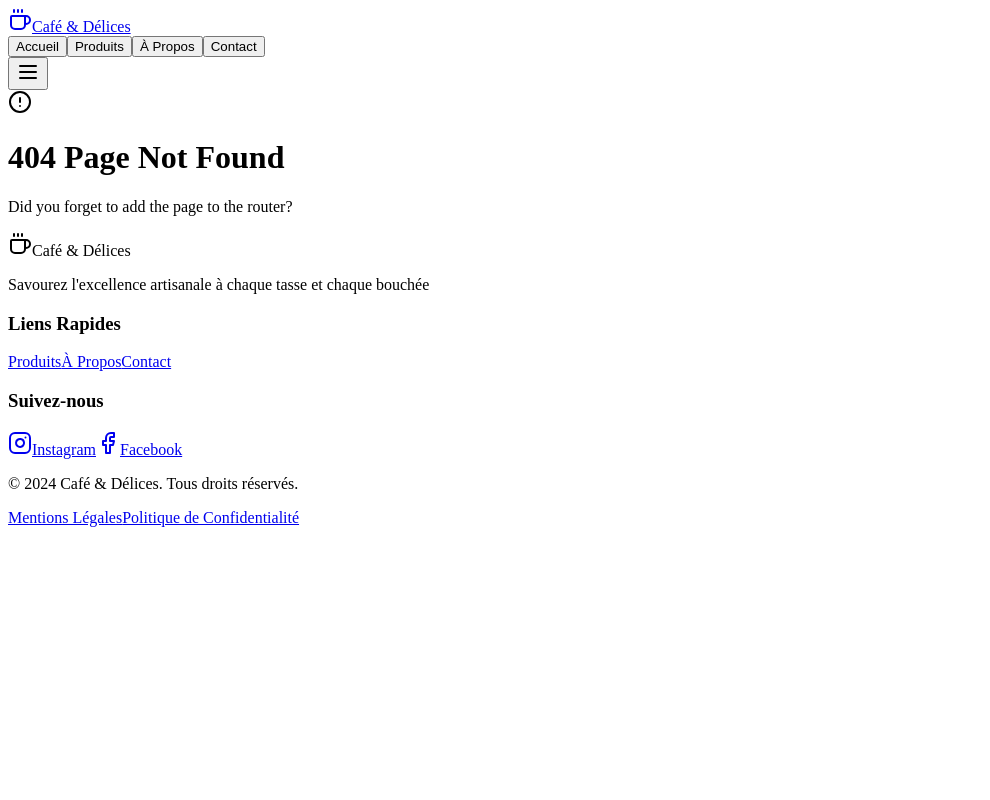
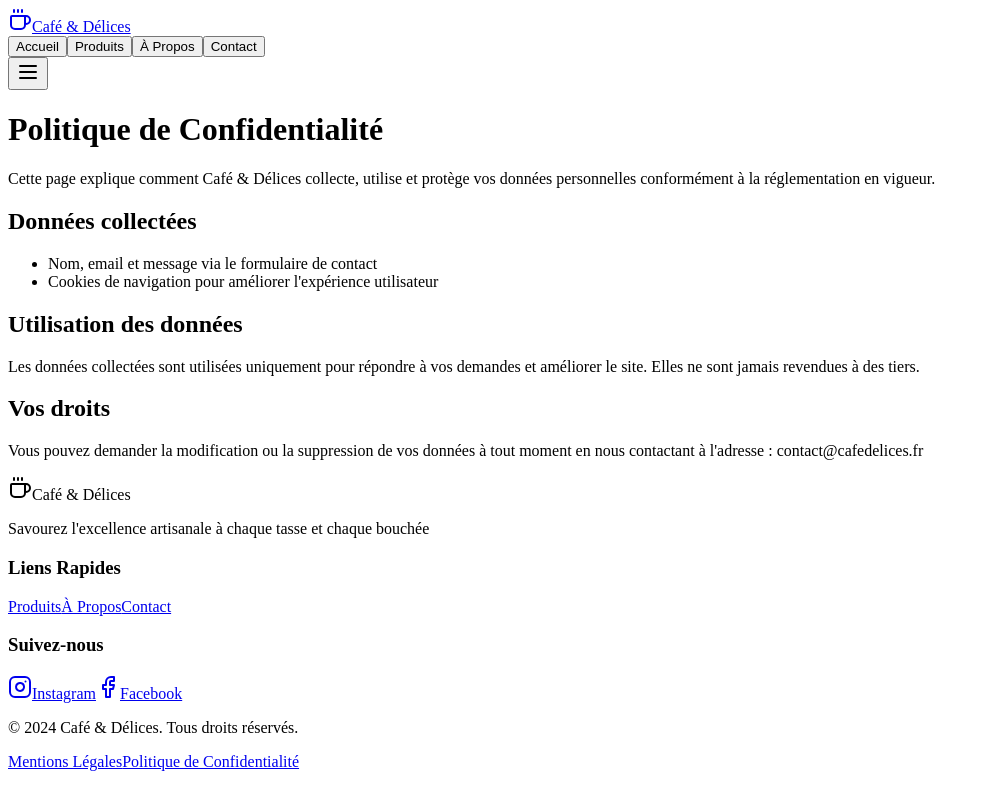
Before and after one commit to rf69100/CafePatisserieSite, a React (Vite) app in the folder client/: page /cafe-patisserie/cafe-patisserie/privacy in a window 1280 px wide. Shown: the whole page, without its empty margins (0-990 px from the left). Built offline with nearby package versions, Linux system fonts and the light colour scheme; a web font is replaced by a local one.

Commit message:
version fonctionnelle

```diff
--- a/client/src/App.tsx
+++ b/client/src/App.tsx
@@ -9,6 +9,8 @@ import Home from "@/pages/Home";
 import Products from "@/pages/Products";
 import About from "@/pages/About";
 import Contact from "@/pages/Contact";
+import Legal from "@/pages/Legal";
+import Privacy from "@/pages/Privacy";
 import NotFound from "@/pages/not-found";
 
 function AppRouter() {
@@ -18,6 +20,8 @@ function AppRouter() {
       <Route path="/cafe-patisserie/produits" component={Products} />
       <Route path="/cafe-patisserie/a-propos" component={About} />
       <Route path="/cafe-patisserie/contact" component={Contact} />
+      <Route path="/cafe-patisserie/legal" component={Legal} />
+      <Route path="/cafe-patisserie/privacy" component={Privacy} />
       <Route component={NotFound} />
     </Switch>
   );
--- a/client/src/components/Footer.tsx
+++ b/client/src/components/Footer.tsx
@@ -75,13 +75,13 @@ export function Footer() {
             <p className="text-sm text-muted-foreground">
               © 2024 Café & Délices. Tous droits réservés.
             </p>
-            <div className="flex gap-6">
-              <a href="#" className="text-sm text-muted-foreground hover:text-foreground transition-colors">
-                Mentions Légales
-              </a>
-              <a href="#" className="text-sm text-muted-foreground hover:text-foreground transition-colors">
-                Politique de Confidentialité
-              </a>
+              <div className="flex gap-6">
+                <Link href="/cafe-patisserie/legal" className="text-sm text-muted-foreground hover:text-foreground transition-colors">
+                  Mentions Légales
+                </Link>
+                <Link href="/cafe-patisserie/privacy" className="text-sm text-muted-foreground hover:text-foreground transition-colors">
+                  Politique de Confidentialité
+                </Link>
             </div>
           </div>
         </div>
--- /dev/null
+++ b/client/src/pages/Legal.tsx
@@ -0,0 +1,23 @@
+export default function Legal() {
+  return (
+    <div className="min-h-screen py-16 px-6">
+      <div className="max-w-3xl mx-auto space-y-8">
+        <h1 className="font-serif text-4xl font-bold mb-6">Mentions Légales</h1>
+        <p className="text-muted-foreground text-lg">
+          Ce site est édité par Café & Délices. Toutes les informations légales concernant l'entreprise, l'hébergement, la propriété intellectuelle et la protection des données sont disponibles sur cette page.
+        </p>
+        <ul className="list-disc pl-6 space-y-2">
+          <li>Éditeur : Café & Délices</li>
+          <li>Adresse : 123 Rue du Café, 75001 Paris, France</li>
+          <li>Contact : contact@cafedelices.fr</li>
+          <li>Hébergeur : OVH</li>
+          <li>Numéro SIRET : 123 456 789 00012</li>
+        </ul>
+        <h2 className="font-serif text-2xl font-semibold mt-8 mb-4">Propriété intellectuelle</h2>
+        <p className="text-muted-foreground">
+          Tous les contenus présents sur ce site (textes, images, logos, etc.) sont la propriété exclusive de Café & Délices. Toute reproduction ou utilisation sans autorisation est interdite.
+        </p>
+      </div>
+    </div>
+  );
+}
--- /dev/null
+++ b/client/src/pages/Privacy.tsx
@@ -0,0 +1,25 @@
+export default function Privacy() {
+  return (
+    <div className="min-h-screen py-16 px-6">
+      <div className="max-w-3xl mx-auto space-y-8">
+        <h1 className="font-serif text-4xl font-bold mb-6">Politique de Confidentialité</h1>
+        <p className="text-muted-foreground text-lg">
+          Cette page explique comment Café & Délices collecte, utilise et protège vos données personnelles conformément à la réglementation en vigueur.
+        </p>
+        <h2 className="font-serif text-2xl font-semibold mt-8 mb-4">Données collectées</h2>
+        <ul className="list-disc pl-6 space-y-2">
+          <li>Nom, email et message via le formulaire de contact</li>
+          <li>Cookies de navigation pour améliorer l'expérience utilisateur</li>
+        </ul>
+        <h2 className="font-serif text-2xl font-semibold mt-8 mb-4">Utilisation des données</h2>
+        <p className="text-muted-foreground">
+          Les données collectées sont utilisées uniquement pour répondre à vos demandes et améliorer le site. Elles ne sont jamais revendues à des tiers.
+        </p>
+        <h2 className="font-serif text-2xl font-semibold mt-8 mb-4">Vos droits</h2>
+        <p className="text-muted-foreground">
+          Vous pouvez demander la modification ou la suppression de vos données à tout moment en nous contactant à l'adresse : contact@cafedelices.fr
+        </p>
+      </div>
+    </div>
+  );
+}
```
Also changed, not shown: 1 other file (tests, documents, lock files or other folders).
